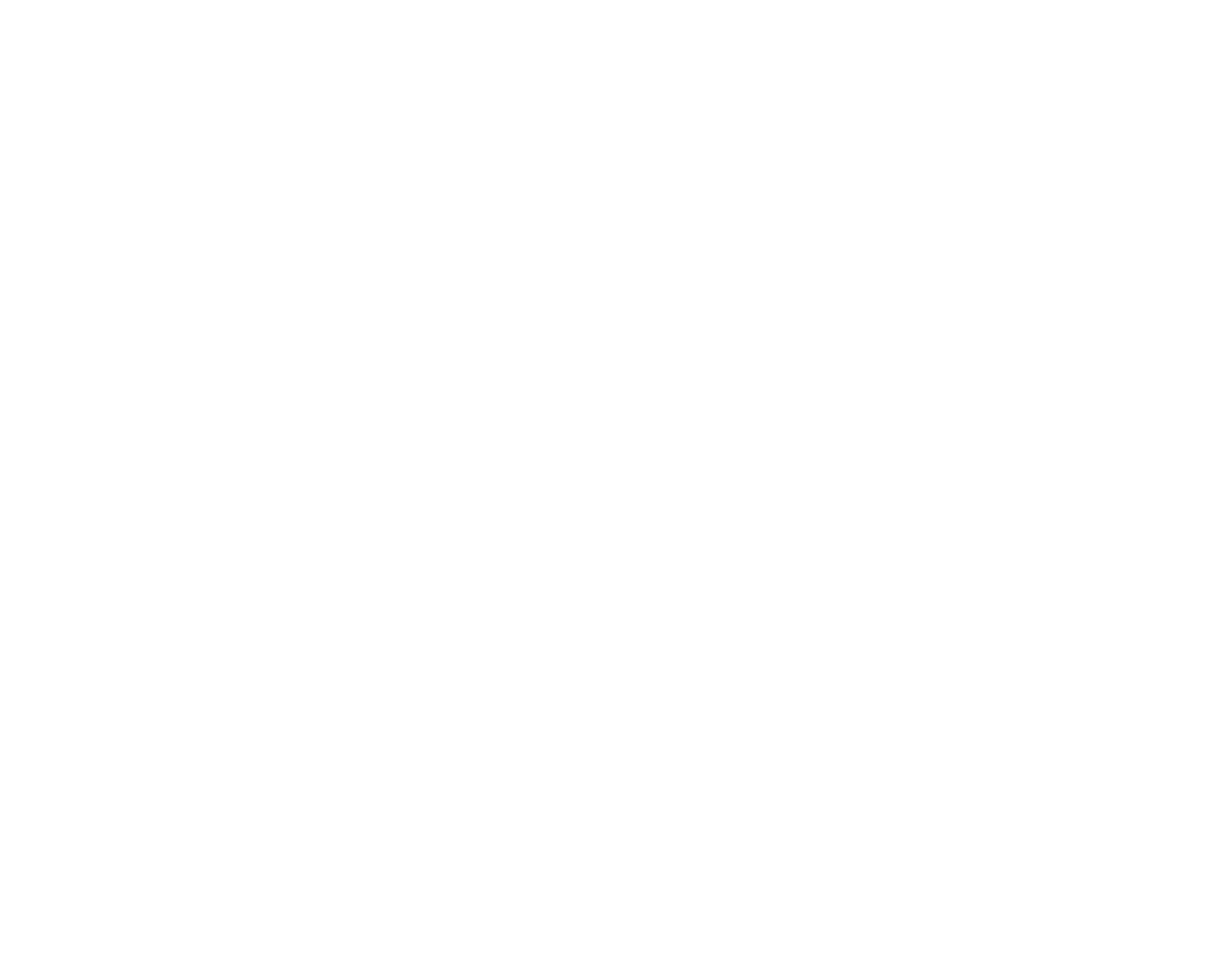
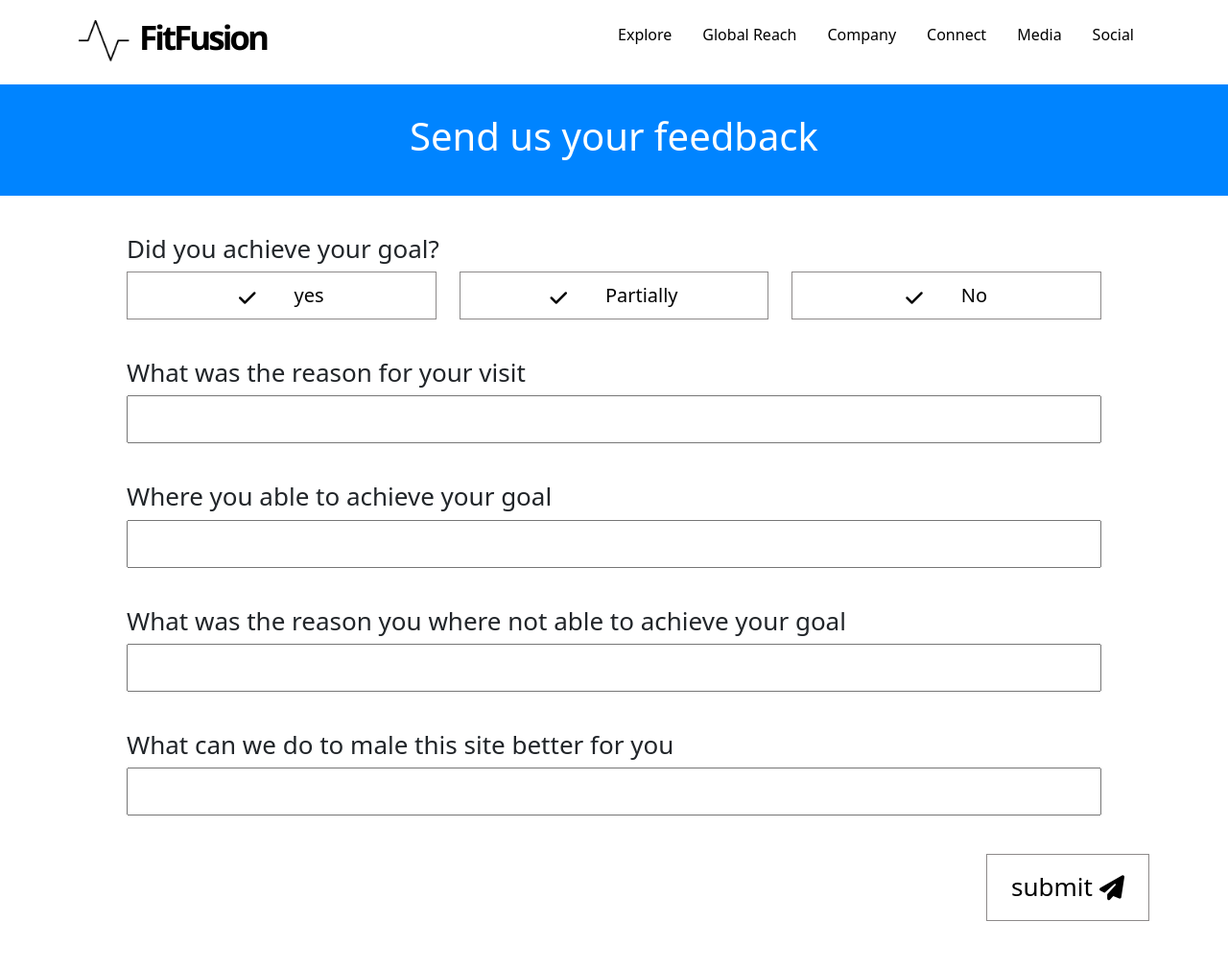
Before and after one commit to IAdejokun/FitFusion, a plain HTML site: page connect.html in a window 1280 px wide. Shown: the whole page at 96% size. Before the commit the page ends 800 px from the top, so only its background shows below. Drawn offline with nearby package versions, Linux system fonts and the light colour scheme.

Commit message:
connect.html updated & styling added

```diff
--- a/connect.html
+++ b/connect.html
@@ -0,0 +1,140 @@
+<!DOCTYPE html>
+<html lang="en">
+<head>
+    <meta charset="UTF-8">
+    <meta http-equiv="X-UA-Compatible" content="IE=edge">
+    <meta name="viewport" content="width=device-width, initial-scale=1.0">
+    <title>Fit Fusion</title>
+    <link rel="stylesheet" href="style.css">
+    <link href="https://cdn.jsdelivr.net/npm/bootstrap@5.3.1/dist/css/bootstrap.min.css" rel="stylesheet" integrity="sha384-4bw+/aepP/YC94hEpVNVgiZdgIC5+VKNBQNGCHeKRQN+PtmoHDEXuppvnDJzQIu9" crossorigin="anonymous">
+    <link href="https://unpkg.com/aos@2.3.1/dist/aos.css" rel="stylesheet">
+    <link rel="stylesheet" href="https://cdnjs.cloudflare.com/ajax/libs/font-awesome/6.4.2/css/all.min.css" integrity="sha512-z3gLpd7yknf1YoNbCzqRKc4qyor8gaKU1qmn+CShxbuBusANI9QpRohGBreCFkKxLhei6S9CQXFEbbKuqLg0DA==" crossorigin="anonymous" referrerpolicy="no-referrer" />
+</head>
+<body>
+    <header>
+
+        <nav class="navbar container ">
+            <div class="container-fluid">
+              <a class="navbar-brand" href="#"><img src="./assets/logo.png" class="logoImg" alt="fitfusionImg"><span class="logo">FitFusion</span></a>
+
+              <ul class="d-lg-flex d-none">
+                <li class="p-3"><a href="#" class="hover-underline-animation" title="Products & Services">Explore</a></li>
+                <li class="p-3"><a href="#" class="hover-underline-animation" title="Export Countries">Global Reach</a></li>
+                <li class="p-3"><a href="#" class="hover-underline-animation" title="Organization Chart">Company</a></li>
+                <li class="p-3"><a href="connect.html" class="hover-underline-animation" title="Feedback Form">Connect</a></li>
+                <li class="p-3"><a href="#" class="hover-underline-animation" title="Marketing Video">Media</a></li>
+                <li class="p-3"><a href="#" class="hover-underline-animation" title="Social Media Functions">Social</a></li>
+              </ul>
+
+              <button class="navbar-toggler d-lg-none" type="button" data-bs-toggle="offcanvas" data-bs-target="#offcanvasNavbar" aria-controls="offcanvasNavbar" aria-label="Toggle navigation">
+                <span class="navbar-toggler-icon"></span>
+              </button>
+              <div class="offcanvas offcanvas-end" tabindex="-1" id="offcanvasNavbar" aria-labelledby="offcanvasNavbarLabel">
+                <div class="offcanvas-header">
+                  <h5 class="offcanvas-title" id="offcanvasNavbarLabel"><img src="./assets/logo.png" class="logoImg" alt="fitfusionImg"><span class="logo">FitFusion</span></h5>
+                  <button type="button" class="btn-close" data-bs-dismiss="offcanvas" aria-label="Close"></button>
+                </div>
+                <div class="offcanvas-body">
+                  <ul class="navbar-nav justify-content-end flex-grow-1 pe-3">
+                    <li class="nav-item">
+                      <a class="nav-link active" aria-current="page" href="#">Explore</a>
+                    </li>
+                    <li class="nav-item">
+                        <a class="nav-link active" aria-current="page" href="#">Global Reach</a>
+                      </li>
+                      <li class="nav-item">
+                        <a class="nav-link active" aria-current="page" href="#">Company</a>
+                      </li>
+                      <li class="nav-item">
+                        <a class="nav-link active" aria-current="page" href="#">Connect</a>
+                      </li>
+                      <li class="nav-item">
+                        <a class="nav-link active" aria-current="page" href="#">Media</a>
+                      </li>
+                      <li class="nav-item">
+                        <a class="nav-link active" aria-current="page" href="#">Social</a>
+                      </li>
+                      </ul>
+                    </li>
+                  </ul>
+                  <form class="d-flex mt-3" role="search">
+                    <input class="form-control me-2" type="search" placeholder="Search" aria-label="Search">
+                    <button class="btn btn-outline-success" type="submit">Search</button>
+                  </form>
+                </div>
+              </div>
+            </div>
+          </nav>
+    </header>
+
+    <main>
+        <div class="feedback-main">
+            <h3>Send us your feedback</h3>
+        </div>
+        <div class="container">
+            <section class="fill">
+                <div class="checking">
+                    <h3>Did you achieve your goal? </h3>
+
+                    <div class="text-center">
+                        <div class="row align-items-start checking-sub">
+                           <div class="col-lg-4 col-sm-4">
+                            <button ><i class="fa-solid fa-check"></i>yes</button>
+                           </div>
+                           <div class="col-lg-4 col-sm-4">
+                            <button ><i class="fa-solid fa-check"></i>Partially</button>
+                           </div>
+                           <div class="col-lg-4 col-sm-4">
+                            <button ><i class="fa-solid fa-check"></i>No</button>
+                           </div>
+
+
+                        </div>
+                    </div>
+                </div>
+            </section>
+            <section class="fill">
+                <div>
+                    <h3>What was the reason for your visit</h3>
+                    <div class="">
+                            <input type="text">
+                    </div>
+                </div>
+            </section>
+            <section class="fill">
+                <div>
+                <h3>Where you able to achieve your goal</h3>
+                    <div class="">
+                            <input type="text">
+                    </div>
+                </div>
+            </section>
+            <section class="fill">
+                <div>
+                    <h3>What was the reason you where not able to achieve your goal</h3>
+                    <div class="">
+                            <input type="text">
+                    </div>
+                </div>
+            </section>
+            <section class="fill">
+                <div>
+                    <h3>What can we do to male this site better for you</h3>
+                    <div class="">
+                            <input type="text">
+                    </div>
+                </div>
+            </section>
+            <div class="lol">
+                <button>submit<i class="fa fa-paper-plane" aria-hidden="true"></i></button>
+            </div>
+        </div>
+    </main>
+
+
+
+
+    <script src="https://cdn.jsdelivr.net/npm/bootstrap@5.3.1/dist/js/bootstrap.bundle.min.js" integrity="sha384-HwwvtgBNo3bZJJLYd8oVXjrBZt8cqVSpeBNS5n7C8IVInixGAoxmnlMuBnhbgrkm" crossorigin="anonymous"></script>
+    <script src="https://unpkg.com/aos@2.3.1/dist/aos.js"></script>
+</body>
+</html>
--- a/style.css
+++ b/style.css
@@ -107,3 +107,102 @@ nav ul li a{
 #counter{
     font-size: 40px;
 }
+
+.checking {
+  padding: 0px ;
+}
+
+.checking h3 {
+  font-size: clamp(18px, 3vh, 26px);
+}
+
+.checking-sub {
+  align-items: center;
+
+}
+
+.checking-sub button {
+  background-color: #fff;
+  border: #8d8a8a solid 1px;
+  display: flex;
+  justify-content:  center;
+  align-items: center;
+  height: 50px;
+  text-align: center;
+  font-size: clamp(16px, 4vh, 20px);
+  width: 100%;
+
+
+}
+
+@media (max-width: 512px) {
+  .checking-sub button {
+  display: flex;
+  justify-content:  center;
+  }
+}
+
+.checking-sub button:hover {
+  background-color: rgb(0, 132, 255);
+  color: #fff;
+  border: none;
+}
+
+.checking-sub button i {
+  padding-top: 5px;
+  padding-right: 40px;
+
+}
+
+.fill {
+  margin: 40px 50px;
+  text-align: left;
+
+}
+
+.fill h3 {
+  font-size: 26px;
+}
+
+.fill input {
+  height: 50px;
+  width: 100%;
+  font-size: 20px;
+}
+
+.feedback-main {
+  background-color: rgb(0, 132, 255);
+  color: #fff;
+  padding: 30px;
+  text-align: center;
+}
+
+.feedback-main h3 {
+  font-size: 40px;
+}
+
+.lol button {
+  height: 70px;
+  width: 170px;
+  font-size: 26px;
+  border: #8d8a8a solid 1px;
+  text-align: center;
+  display: flex;
+  justify-content: space-between;
+  align-items: center;
+  margin-left: 50px;
+  margin-bottom: 50px;
+  background-color: #fff;
+  padding: 5px 25px;
+}
+
+.lol button:hover {
+  background-color: rgb(0, 132, 255);
+  color: #fff;
+  border: none;
+}
+
+.lol {
+  display: flex;
+  justify-content: end;
+}
```
Also changed, not shown: index.html (+1 -1 lines).
